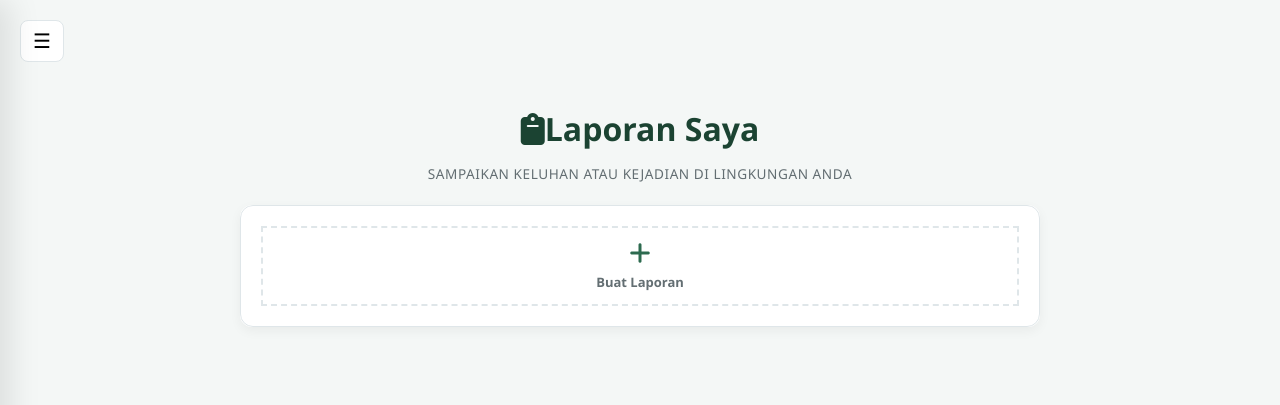
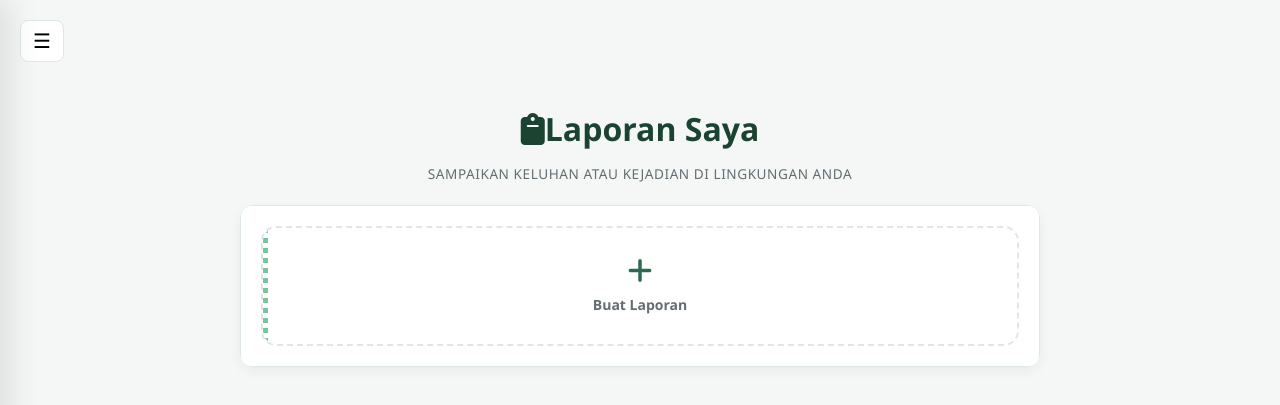
Before and after one commit to Xhyro-v/Desa-Kita, a FastAPI app: page /report/laporan-saya in a window 1280 px wide. Shown: the top 405 px of the page. Run offline with FastAPI, Linux system fonts and the light colour scheme; the visitor is signed in with stand-in values (Sample User, id 1).

Commit message:
Prepare for v2

```diff
--- a/static/css/report.css
+++ b/static/css/report.css
@@ -216,7 +216,6 @@ h3 {
     border-radius: 99px;
 }
 
-
 .input-with-icon {
     position: relative;
 }
@@ -279,42 +278,62 @@ textarea {
 
 
 
-.report-card-empty {
-  background: var(--color-card);
-  border-radius: 13px;
-  padding: 20px;
-  margin-bottom: 0px;
-  box-shadow: 0 4px 15px rgba(0,0,0,0.02);
-  border: 1px solid var(--color-border);
+.empty-card {
+    background: var(--color-card);
+    border-radius: 11px;
+    padding: 20px;
+    box-shadow: 0 4px 15px rgba(0, 0, 0, 0.02);
+    border: 1px solid var(--color-border);
 }
 
-.announcement-card {
-  background: var(--color-card);
-  padding: 15px;
-  border-radius: 15px;
-  position: relative;
-  overflow: hidden;
-  margin-bottom: 15px;
-}
-
-.empty-card.create-report {
+.create-report {
     display: flex;
     align-items: center;
     justify-content: center;
     text-decoration: none;
+
+    min-height: 120px;
+
+    background: transparent;
     border: 2px dashed var(--color-border);
-    background: transparent;
+    border-radius: 15px;
+
     transition: all 0.3s ease;
-    min-height: 80px;
+    position: relative;
+    overflow: hidden;
 }
 
-.announcement-card.create-announcement:hover {
+.create-report:hover {
     background: rgba(45, 106, 79, 0.05);
     border-color: var(--color-primary);
     transform: translateY(-3px);
 }
 
-.accent.dashed {
+.create-content {
+    display: flex;
+    flex-direction: column;
+    align-items: center;
+    gap: 10px;
+    color: var(--color-text-muted);
+}
+
+.create-content i {
+    font-size: 28px;
+    color: var(--color-primary);
+}
+
+.create-content span {
+    font-size: 14px;
+    font-weight: 600;
+}
+
+.ann-accent.dashed {
+    position: absolute;
+    left: 0;
+    top: 0;
+    bottom: 0;
+    width: 5px;
+
     background: repeating-linear-gradient(
         to bottom,
         var(--color-primary-light),
@@ -323,26 +342,6 @@ textarea {
         transparent 10px
     );
 }
-
-.create-content {
-    display: flex;
-    flex-direction: column;
-    align-items: center;
-    gap: 8px;
-    color: var(--color-text-muted);
-}
-
-.create-content i {
-    font-size: 24px;
-    color: var(--color-primary);
-}
-
-.create-content span {
-    font-size: 13px;
-    font-weight: 600;
-}
-
-
 
 @media (max-width: 768px) {
     .card-table table {
--- a/templates/my_report.html
+++ b/templates/my_report.html
@@ -73,9 +73,9 @@
             </tbody>
         </table>
         {% else %}
-        <div class="report-card-empty">
-            <a href="/report" class="empty-card create-report">
-                <div class="accent dashed"></div>
+        <div class="empty-card">
+            <a href="/report" class="create-report">
+                <div class="ann-accent dashed"></div>
                 <div class="create-content">
                     <i class="fa-solid fa-plus"></i>
                     <span>Buat Laporan</span>
```
